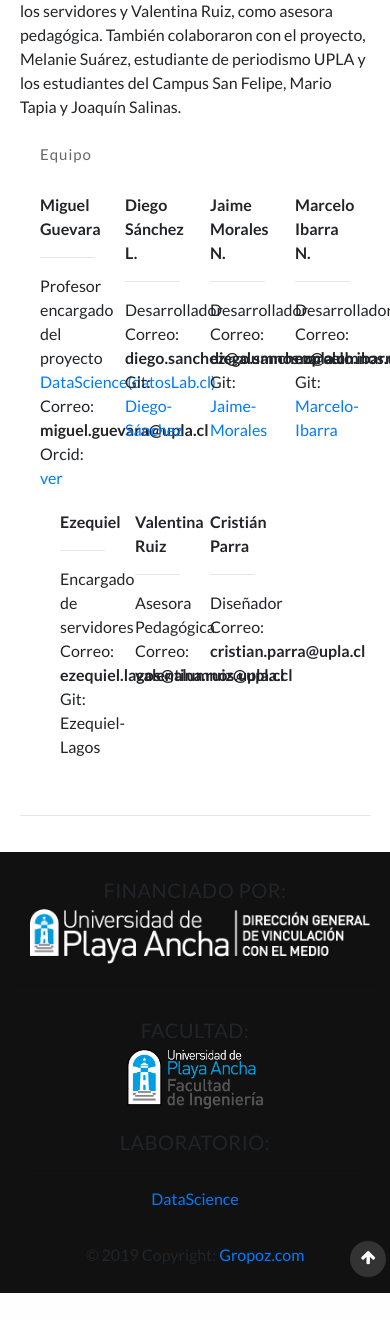
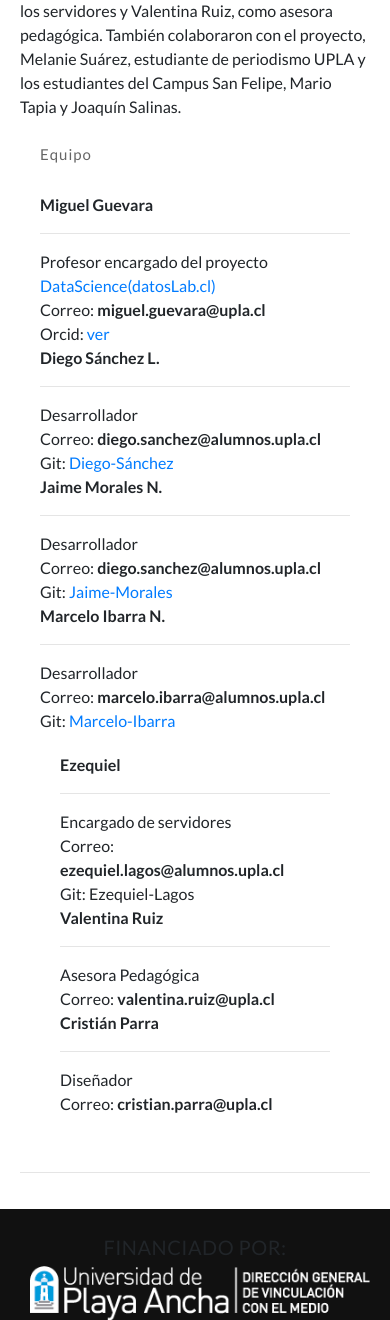
Before and after one commit to diego-san/conmanzanas, a Django app: page /Acerca_De/ in a window 390 px wide; the page is wider, and only the part inside the window is pictured. Shown: the part 1075-2395 px from the top of that part. Before the commit the page ends 2368 px from the top of that part, so only its background shows below. Run offline with Django 3.2, Linux system fonts and the light colour scheme; some libraries are stand-ins or nearby versions.

Commit message:
Acerca de "terminado ahora si"

```diff
--- a/page/templates/page/acerca_de.html
+++ b/page/templates/page/acerca_de.html
@@ -259,7 +259,7 @@
 	<!-- header -->
 
 
-	<div class="container-fluid" style="background: #003366;"id="home">
+	<div class="container" style="background: #003366;"id="home">
 		<!-- nav -->
 		<nav class="py-3 d-lg-flex">
 			<div id="logo">
@@ -280,7 +280,7 @@
 <div class="container">
 <div class="row">
 
-<div class="col-12" style="padding: 20px">
+<div class="col-md-12" style="padding: 20px">
 
 	<div class="container">
 		<div class="row">
@@ -331,46 +331,48 @@
 
 
 			<div class="row">
-		<div class="col-3"><b>Miguel Guevara</b> <br> <hr>
+		<div class=" col-md-3"><b>Miguel Guevara</b> <br> <hr>
 			Profesor encargado del proyecto <br>
 			<a href="https://datoslab.cl/" target="_blank">DataScience(datosLab.cl)</a> <br>
 		Correo: <b>miguel.guevara@upla.cl</b> <br>
 			Orcid: <a href="http://orcid.org/0000-0002-2319-5184" target="_blank">ver</a>
 		</div>
-		<div class="col-3"><b>Diego Sánchez L.</b> <br>
+		<div class="col-md-3"><b>Diego Sánchez L.</b> <br>
 			<hr>
 			Desarrollador <br>
 		Correo: <b>diego.sanchez@alumnos.upla.cl</b> <br>
 			Git: <a href="https://github.com/diego-san" target="_blank">Diego-Sánchez</a>
 		</div>
-		<div class="col-3"><b>Jaime Morales N.</b> <br>
+		<div class="col-md-3"><b>Jaime Morales N.</b> <br>
 			<hr>
 			Desarrollador <br>
 		Correo: <b>diego.sanchez@alumnos.upla.cl</b> <br>
 			Git: <a href="https://github.com/jaimemor" target="_blank"> Jaime-Morales</a> <br>
 		</div>
-		<div class="col-3"><b>Marcelo Ibarra N.</b> <br>
+		<div class="col-md-3"><b>Marcelo Ibarra N.</b> <br>
 			<hr>
 			Desarrollador <br>
 		Correo: <b>marcelo.ibarra@alumnos.upla.cl</b> <br>
 			Git: <a href="https://github.com/marceloibarra" target="_blank"> Marcelo-Ibarra</a>
 		</div>
 				</div>
+
+
 			<div class="row" style="padding: 20px">
-		<div class="col-3"><b>Ezequiel</b> <br>
+		<div class="col-md-3"><b>Ezequiel</b> <br>
 			<hr>
 			Encargado de servidores <br>
 		Correo: <b>ezequiel.lagos@alumnos.upla.cl</b><br>
 			Git: <a href="https://github.com/ezequiellagos" target="_blank"></a>Ezequiel-Lagos<br>
 		</div>
-		<div class="col-3"><b>Valentina Ruiz</b> <br>
+		<div class="col-md-3"><b>Valentina Ruiz</b> <br>
 			<hr>
 			Asesora Pedagógica <br>
 			Correo: <b>valentina.ruiz@upla.cl</b> <br>
 
 
 		</div>
-		<div class="col-3"><b>Cristián Parra</b> <br>
+		<div class="col-md-3"><b>Cristián Parra</b> <br>
 			<hr>
 			Diseñador <br>
 			Correo: <b>cristian.parra@upla.cl</b>
```
